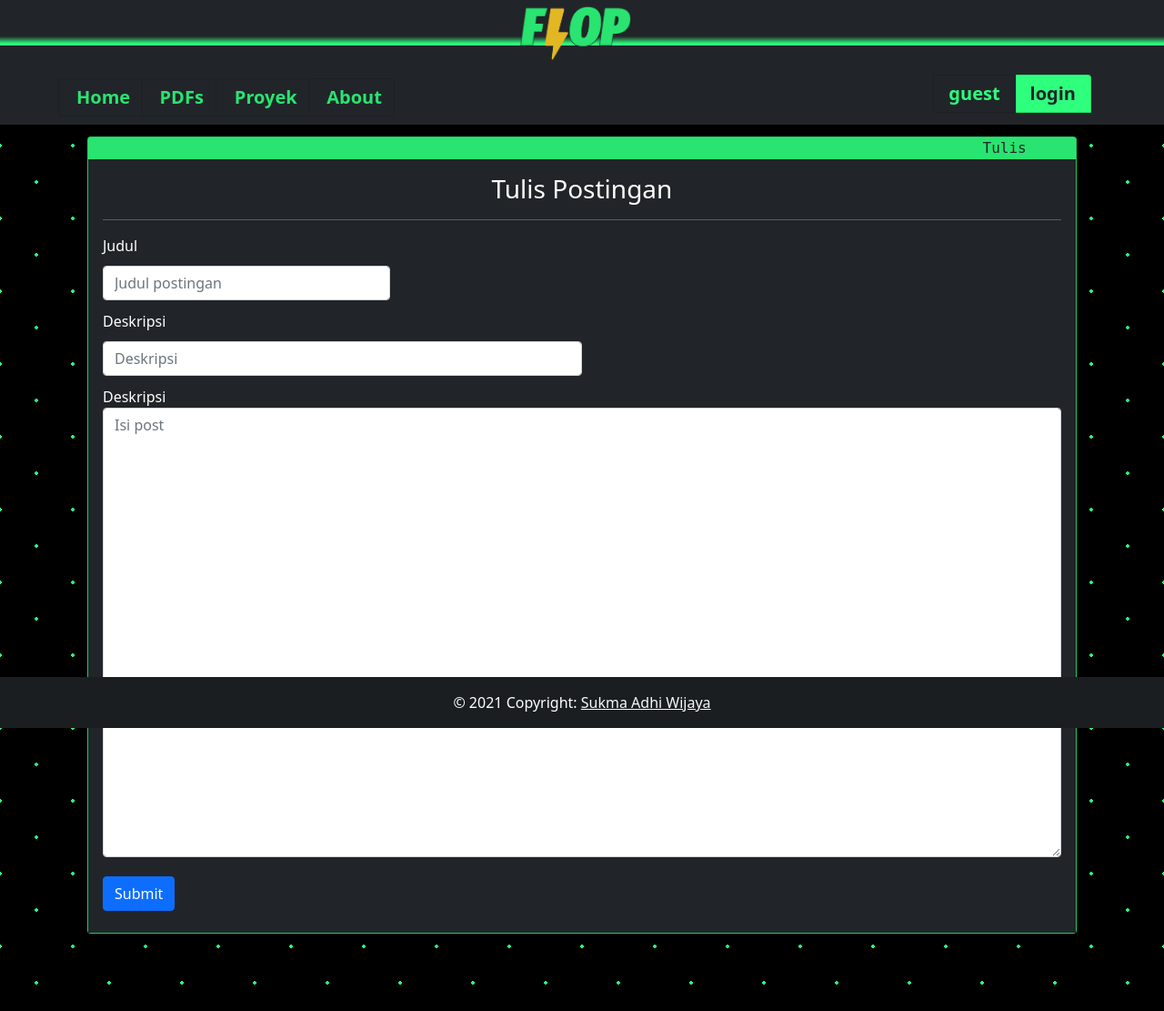
After one commit to nubrandsta/FlipFlop, a PHP site: page /post.php in a window 1280 px wide. The commit adds this page. Shown: the whole page at 91% size. Run offline with PHP 8.4, Linux system fonts and the light colour scheme.

Commit message:
functional comment posting and more :)))

```diff
--- a/html/header.php
+++ b/html/header.php
@@ -67,7 +67,7 @@ else{
         </span>
         <span class="navbar-brand mb-2 h2" id="links">
           <ul class= "list-group list-group-horizontal" id="login-btn">
-        <li class="list-group-item bg-transparent"><a href="#" id="user-log">Logged: <?php echo $user ; ?> </a></li>
+        <li class="list-group-item bg-transparent"><a href="#" id="user-log"> <?php echo $user ; ?> </a></li>
         <li class="list-group-item bg-transparent" id="<?php echo $prompt;?>"><a href="/<?php echo $prompt; ?>.php" id="<?php echo $prompt;?>"> <?php echo $prompt;?></a></li>
           </ul>
         </span>
--- a/login.php
+++ b/login.php
@@ -1,6 +1,6 @@
 <?php
 session_start();
-$_SESSION['username'] = "user";
+$_SESSION['username'] = "poster";
 $user = $_SESSION['username'];
 echo "login as ".$user;
 
--- /dev/null
+++ b/post.php
@@ -0,0 +1,76 @@
+<?php
+session_start();
+$conn = mysqli_connect("localhost","root","","db_flop");
+if($_SESSION){
+    $user = $_SESSION['username'];
+    $prompt = "logout";
+    $islogged = true;
+  }
+  else{
+    $user = "guest";
+    $prompt = "login";
+    $islogged = false;
+  }
+
+?>
+<!DOCTYPE html>
+<html lang="en">
+<head>
+    <meta charset="UTF-8">
+    <meta http-equiv="X-UA-Compatible" content="IE=edge">
+    <meta name="viewport" content="width=device-width, initial-scale=1.0">
+    <title>Tulis Post</title>
+
+    <style>
+        #post-form{
+            margin-bottom:2%;
+        }
+        #post-title-field{
+            margin-top:1%;
+            margin-bottom:1%;
+            width:30%;
+        }
+        #post-desc-field{
+            margin-top:1%;
+            margin-bottom:1%;
+            width:50%;
+        }
+    </style>
+</head>
+<body>
+
+<?php
+    include "html/header.php";
+?>
+
+<div class="card " id="main-content" style="width:85%;margin-top:1%;">
+    <a id="main-content-info">Tulis</a>
+    <div class="card-body" id="main-content-body">
+      <h3 class="card-title" id="main-content-title">Tulis Postingan</h3>
+      <p class="card-text" id="main-content-text"></p>
+
+      <form action="" method="POST">
+    <div class="form-group" id="post-form">
+    <hr>
+        <label for="new-comment">Judul</label>
+        <input type="text" name = "post-title" class="form-control" id="post-title-field" placeholder="Judul postingan">
+        <label for="new-comment">Deskripsi</label>
+        <input type="text" name = "post-desc" class="form-control" id="post-desc-field" placeholder="Deskripsi">
+        <label for="new-comment">Deskripsi</label>
+        <textarea type="text" name = "post-content" class="form-control" id="post-post-field" placeholder="Isi post" rows=20></textarea>
+    </div>
+    <button type="submit" class="btn btn-primary" id="btn-submit">Submit</button>
+</form>
+
+
+        <h5 class="card-text"><h5>
+    </div>
+  </div>
+
+<br><br><br>
+<?php
+    include "html/footer.php";
+?>
+
+</body>
+</html>
```
Also changed, not shown: content.php (+54 -13 lines), index.php (+41 -4 lines).
